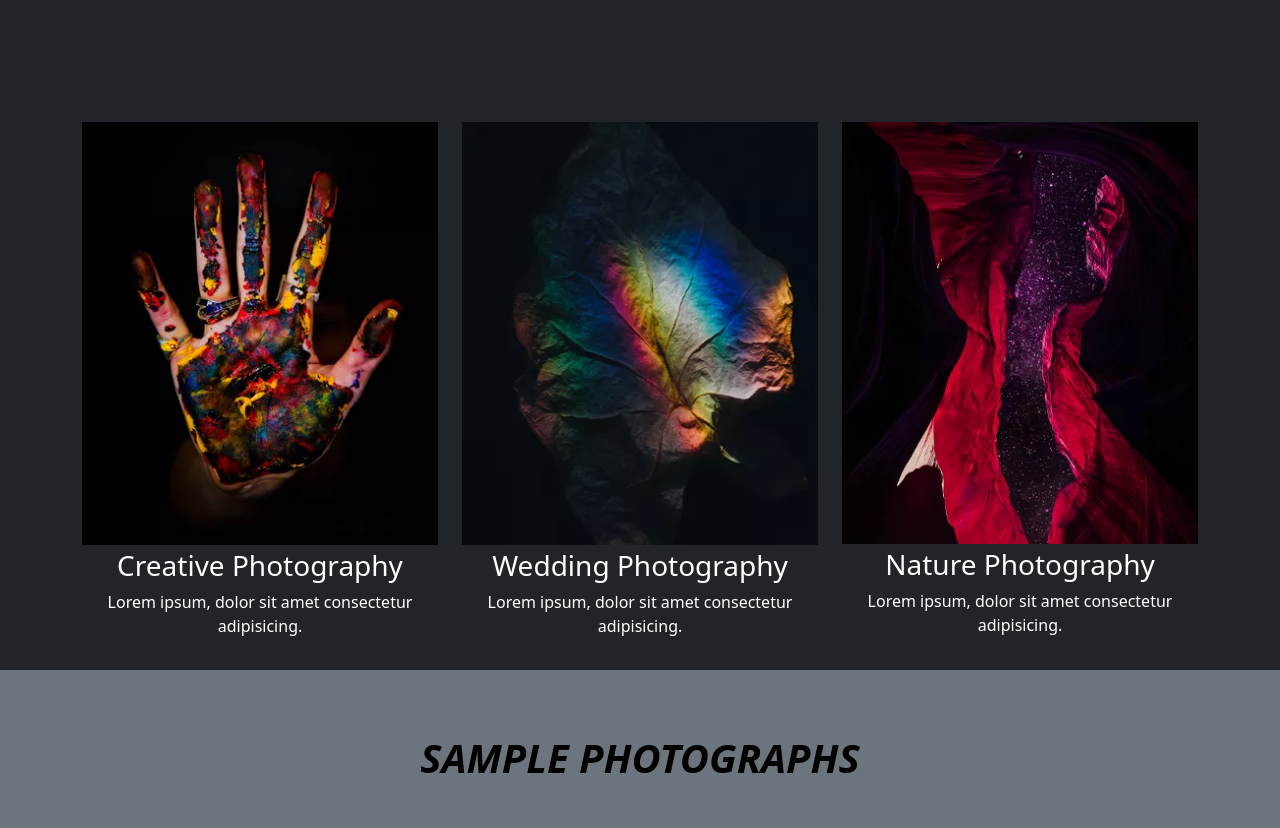
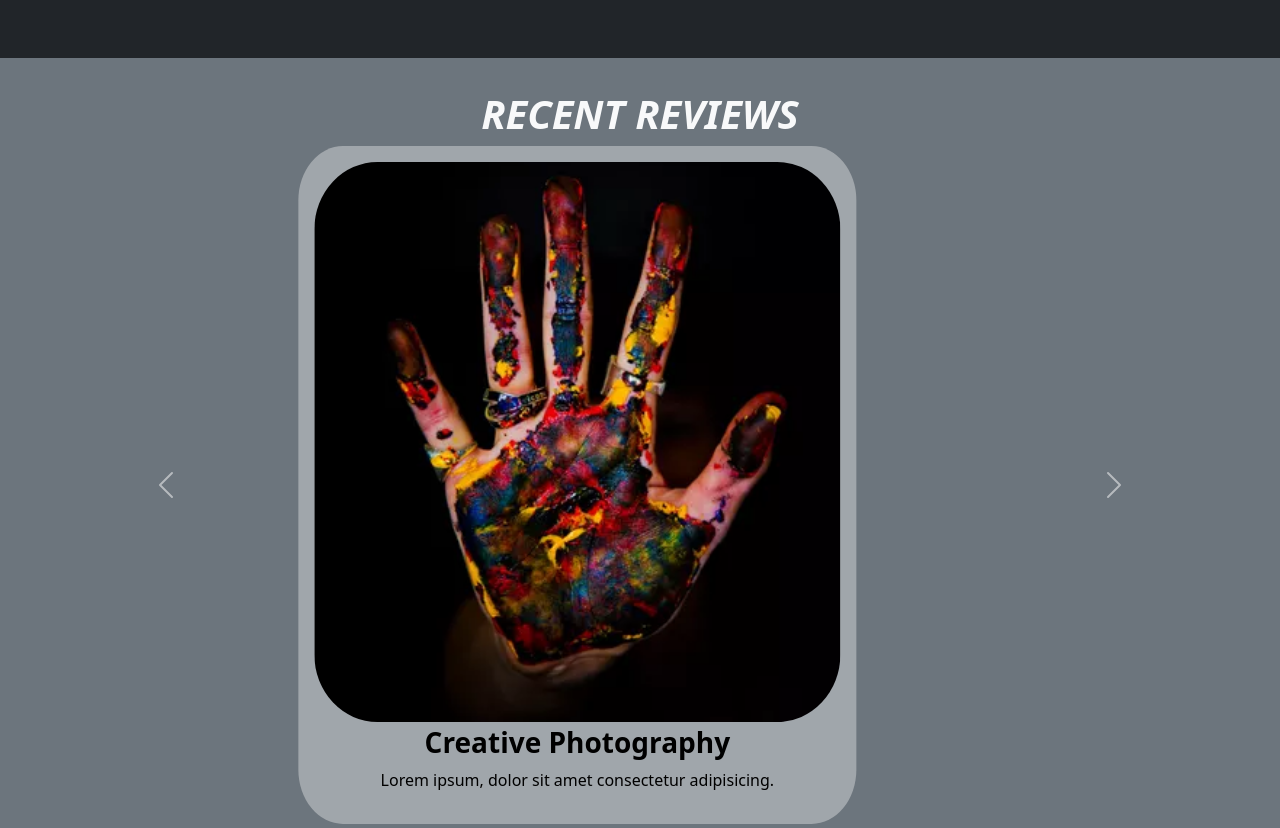
Before and after one commit to Teejay31/six-task, a plain HTML site: page index.html in a window 1280 px wide. Shown: the part 1260-2088 px from the top of the page. Drawn offline with nearby package versions, Linux system fonts and the light colour scheme.

Commit message:
new updates

```diff
--- a/css/style.css
+++ b/css/style.css
@@ -72,36 +72,21 @@
     justify-content: center;
 }
 
-.gambling {
-    background-color: rgba(150, 10, 0, 0.1);
-    border-radius: 50%;
+.for-rel {
+    position: relative;
 }
 
-.column-card::before {
-    content: "";
-    background: rgba(36, 135, 206, 0.6);
-    position: absolute;
-    top: 30px;
-    right: 30px;
-    bottom: 30px;
-    z-index: 2;
-    left: 30px;
+.img-rec {
+    width: 100%;
+    height: 70vh;
+    object-fit: cover;
+    border-radius: 12%;
 }
 
-.cc-text::after {
-    content: "";
-    width: 48px;
-    height: 48px;
-    position: absolute;
-    bottom: 35px;
-    right: 35px;
-    background: red;
-    z-index: 50;
-    display: block;
-}
-
-.for-rel {
-    position: relative;
+.fr-outline {
+    background-color: rgba(240, 240, 240, 0.4);
+    width: 50%;
+    border-radius: 8%;
 }
 
 @media ( max-width: 769px) {
@@ -125,4 +110,8 @@
         font-size: 12px;
     }
 
+    .fr-outline {
+        width: 100%;
+    }
+
 }
--- a/index.html
+++ b/index.html
@@ -74,49 +74,60 @@
           </div>
         </div>
       </div>
-      <div class="p-3 bg-dark text-black">
-        <div class="container pt-5">
-          <div class="row text-center">
-            <div class="col-lg-4 col-md-4 col-12 for-rel">
-              <div class="">
-                <div class="">
-                  <img src="img/a3.webp" alt="" class="img-fluid">
+      <div class="p-3 bg-secondary text-black">
+        <div class="container my-3">
+          <h1 class="fs-1 fw-bold text-light text-center"><em>RECENT REVIEWS</em></h1>
+          <div id="carouselExampleControls" class="carousel slide" data-bs-ride="carousel">
+            <div class="carousel-inner">
+              <div class="carousel-item active">
+                <div class="fr-outline p-3 m-auto">
+                  <div class="text-center">
+                    <img src="img/a3.webp" alt="" class="img-fluid img-rec">
                   </div>
-                <div class="text-white pt-1">
-                  <h3>Creative Photography</h3>
+                  <div class="text-black text-center pt-1">
+                    <h3 class="fw-bold">Creative Photography</h3>
                     <p>Lorem ipsum, dolor sit amet consectetur adipisicing.</p>
                   </div>
                 </div>
               </div>
-            <div class="col-lg-4 col-md-4 col-12 for-rel">
-              <div class="">
-                <div class="">
-                  <img src="img/a2.webp" alt="" class="img-fluid">
+              <div class="carousel-item">
+                <div class="fr-outline p-3 m-auto">
+                  <div class="text-center">
+                    <img src="img/a2.webp" alt="" class="img-fluid img-rec">
                   </div>
-                <div class="text-white pt-1">
-                  <h3>Wedding Photography</h3>
+                  <div class="text-black text-center pt-1">
+                    <h3 class="fw-bold">Wedding Photography</h3>
                     <p>Lorem ipsum, dolor sit amet consectetur adipisicing.</p>
                   </div>
                 </div>
               </div>
-            <div class="col-lg-4 col-md-4 col-12 for-rel">
-              <div class="">
-                <div class="">
-                  <img src="img/a1.webp" alt="" class="img-fluid">
+              <div class="carousel-item">
+                <div class="fr-outline p-3 m-auto">
+                  <div class="text-center">
+                    <img src="img/a1.webp" alt="" class="img-fluid img-rec">
                   </div>
-                <div class="text-white pt-1">
-                  <h3>Nature Photography</h3>
+                  <div class="text-black text-center pt-1">
+                    <h3 class="fw-bold">Nature Photography</h3>
                     <p>Lorem ipsum, dolor sit amet consectetur adipisicing.</p>
                   </div>
                 </div>
               </div>
             </div>
+            <button class="carousel-control-prev" type="button" data-bs-target="#carouselExampleControls" data-bs-slide="prev">
+              <span class="carousel-control-prev-icon" aria-hidden="true"></span>
+              <span class="visually-hidden">Previous</span>
+            </button>
+            <button class="carousel-control-next" type="button" data-bs-target="#carouselExampleControls" data-bs-slide="next">
+              <span class="carousel-control-next-icon" aria-hidden="true"></span>
+              <span class="visually-hidden">Next</span>
+            </button>
           </div>
         </div>
-      <div class="p-3 bg-secondary text-white">
+      </div>
+      <div class="p-3 bg-dark text-white">
         <div class="container py-5">
           <div class="text-black text-center pb-5">
-            <h1 class="fs-1 fw-bold"><em>SAMPLE PHOTOGRAPHS</em</h1>
+            <h1 class="fs-1 fw-bold text-light"><em>SAMPLE PHOTOGRAPHS</em</h1>
           </div>
           <div class="container pt-2">
             <div class="row text-center">
@@ -124,10 +135,10 @@
                 <img src="img/xblog3.webp" alt="" class="img-fluid">
               </div>
               <div class="col-lg-4 col-md-4 col-12 mb-2">
-                <img src="img/xblog2.webp" alt="" class="img-fluid">
+                <img src="img/xblog2.webp" alt="" class="img-fluid d-block w-100">
               </div>
               <div class="col-lg-4 col-md-4 col-12 mb-2">
-                <img src="img/xblog1.webp" alt="" class="img-fluid">
+                <img src="img/xblog1.webp" alt="" class="img-fluid d-block w-100">
               </div>
             </div>
           </div>
```
Lines whose indentation alone changed are shown as unchanged.
